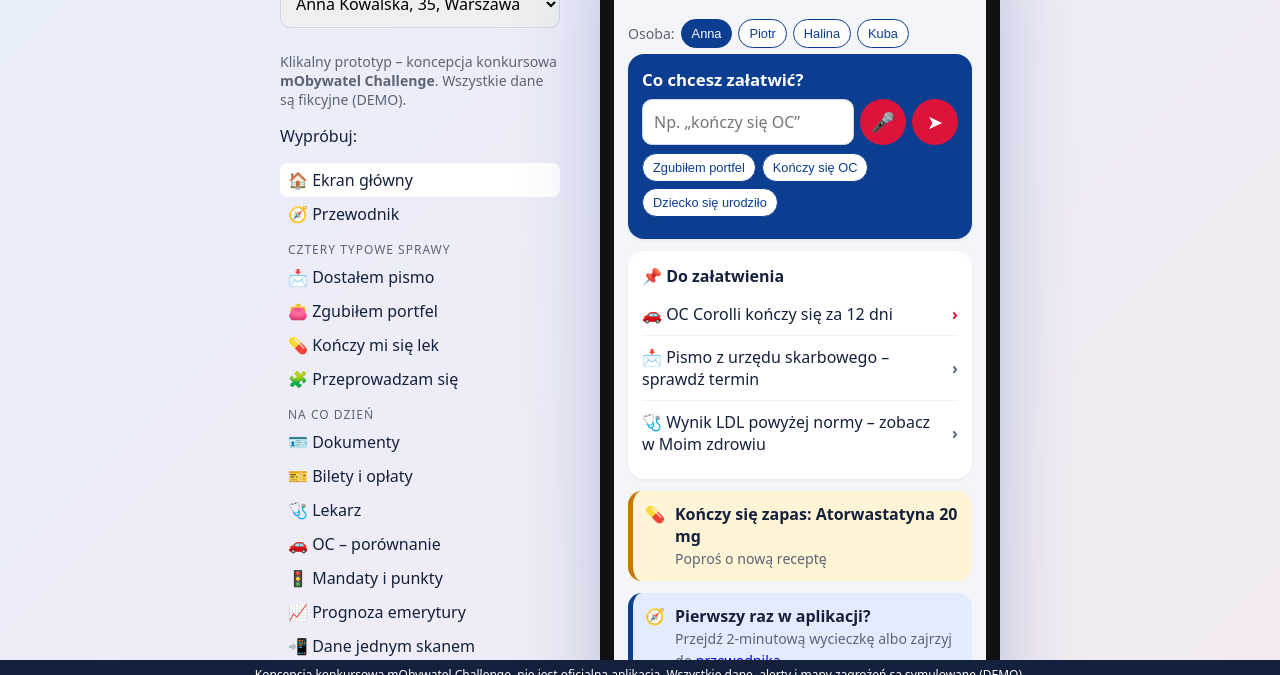
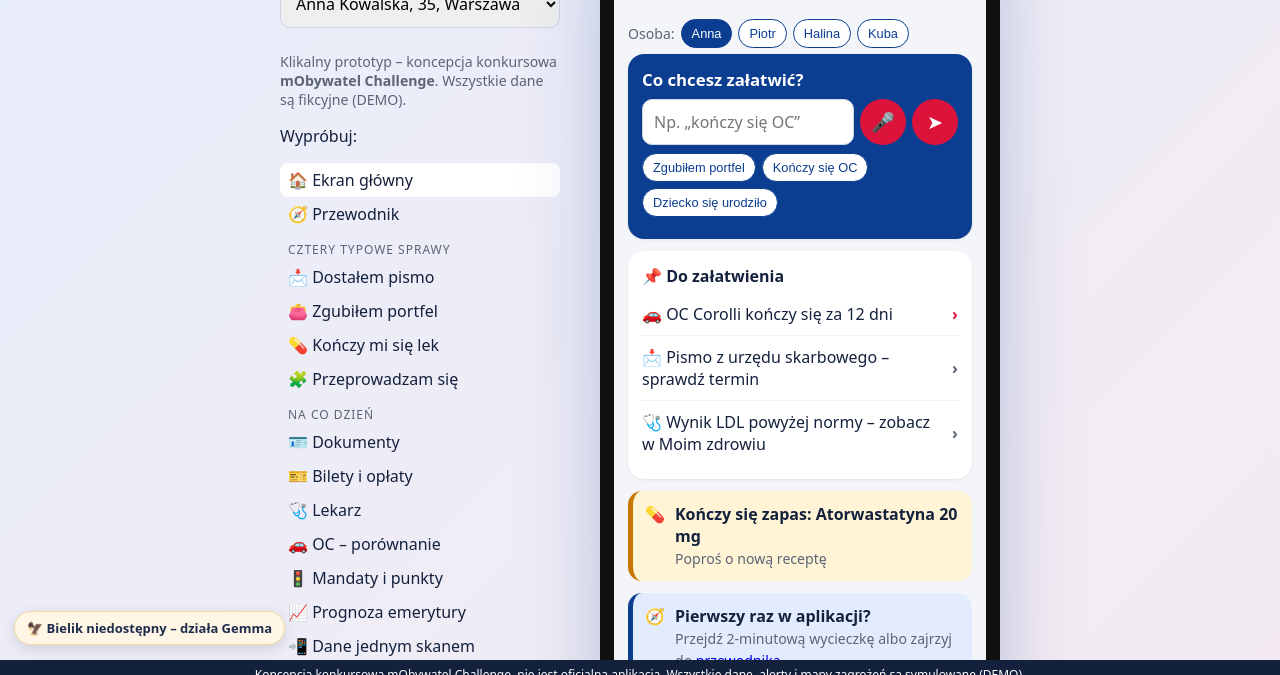
Before and after one commit to tomaszkrawczyk-cmd/mobywatel-koncepcja, a plain HTML site: page index.html in a window 1280 px wide. Shown: the part 111-786 px from the top of the page. Drawn offline with nearby package versions, Linux system fonts and the light colour scheme.

Commit message:
v15: Bielik 1.5B pobiera się sam w tle (Web Worker, pamięć podręczna przeglądarki) na komputerach z WebGPU/≥4 GB RAM; pigułka postępu; po pobraniu przejmuje rozmowę (chyba że wybrano inny model); ?bielik=1/0; limit 20 s i awaryjnie Gemma → reguły; prompt z faktami; przycisk usługi przy odpowiedzi; dokumentacja

```diff
--- a/index.html
+++ b/index.html
@@ -55,4 +55,4 @@
 <script src="qrcode.js"></script><script src="app.js"></script>
 <script src="v3.js"></script>
 <script src="v4.js"></script>
-<script src="v5.js"></script><script src="v6.js"></script><script src="v7.js"></script><script src="v8.js"></script><script src="v9.js"></script><script src="v10.js"></script><script src="v11.js"></script><script src="v12.js"></script><script src="v13.js"></script><script src="v14.js"></script></body></html>
+<script src="v5.js"></script><script src="v6.js"></script><script src="v7.js"></script><script src="v8.js"></script><script src="v9.js"></script><script src="v10.js"></script><script src="v11.js"></script><script src="v12.js"></script><script src="v13.js"></script><script src="v14.js"></script><script src="v15.js"></script></body></html>
--- /dev/null
+++ b/v15.js
@@ -0,0 +1,50 @@
+// ===== v15: Bielik 1.5B pobiera się sam w tle (Web Worker) i włącza się, gdy jest gotowy =====
+// Tylko na komputerach z WebGPU lub ≥4 GB RAM, bez trybu oszczędzania danych i wolnej sieci. ?bielik=1 wymusza, ?bielik=0 wyłącza.
+(function(){
+S.v15=S.v15||{auto:null,picked:false};const v=S.v15;
+const MID='dx0ne/Bielik-1.5B-v3.0-Instruct-onnx-q4',CDN='https://cdn.jsdelivr.net/npm/@huggingface/transformers@3.7.6';
+const qp=new URLSearchParams(location.search).get('bielik');
+const c=navigator.connection||{};const mobile=/Android|iPhone|iPad|iPod|Mobile|Opera Mini|IEMobile/i.test(navigator.userAgent);
+const mem=navigator.deviceMemory;const eligible=!mobile&&!c.saveData&&!/(^|-)(2g|3g)$/.test(c.effectiveType||'')&&(!!navigator.gpu||(mem?mem>=4:false));
+const autoOn=()=>qp=='1'?true:qp=='0'?false:(v.auto==null?eligible:!!v.auto&&!mobile);
+const SYS='Jesteś asystentem aplikacji mObywatel (prototyp konkursowy, dane fikcyjne). Odpowiadasz po polsku, prosto, najwyżej 3 zdania. Nie udzielasz porad prawnych ani medycznych. Nie wymyślasz przepisów, kwot ani terminów – gdy nie masz pewności, napisz „sprawdź w usłudze lub w urzędzie”. Niczego nie wykonujesz sam. Pewne fakty: wydanie dowodu osobistego jest bezpłatne; wniosek o dowód można złożyć w dowolnym urzędzie gminy lub przez internet z profilem zaufanym/podpisem; dowód odbiera się osobiście; utratę dowodu zgłasza się w urzędzie, na policji lub online i dokument jest od razu unieważniony; zastrzeżenie PESEL jest bezpłatne i można je zrobić w aplikacji mObywatel; mDowód w mObywatelu jest ważnym dokumentem tożsamości w Polsce, ale nie za granicą; paszport wymaga opłaty i wizyty w urzędzie; prawo jazdy odbiera się w wydziale komunikacji starostwa; numer alarmowy to 112; całodobowa linia do zastrzegania kart i dokumentów w bankach to 828 828 828.';
+let w=null,state='idle',pct=0,pend={},seq=0;
+function worker(){if(w)return w;const src=`import {pipeline,env} from '${CDN}';env.useBrowserCache=true;env.allowLocalModels=false;let g=null;
+self.onmessage=async e=>{const d=e.data;try{if(d.t=='load'){if(!g){const dev=d.gpu?'webgpu':'wasm';try{g=await pipeline('text-generation','${MID}',{dtype:'q4',device:dev,progress_callback:x=>{if(x.status=='progress'&&/onnx/.test(x.file||''))self.postMessage({t:'p',p:x.progress})}})}catch(err){if(dev!='wasm')g=await pipeline('text-generation','${MID}',{dtype:'q4',device:'wasm'});else throw err}}self.postMessage({t:'ready'})}
+ else if(d.t=='gen'){const o=await g(d.m,{max_new_tokens:d.n||160,do_sample:false});const m=o[0].generated_text;self.postMessage({t:'out',id:d.id,c:Array.isArray(m)?m[m.length-1].content:String(m)})}}catch(err){self.postMessage({t:'err',id:d.id,e:String(err&&err.message||err)})}}`;
+ w=new Worker(URL.createObjectURL(new Blob([src],{type:'text/javascript'})),{type:'module'});
+ w.onmessage=e=>{const d=e.data;if(d.t=='p'){pct=Math.round(d.p||0);pill()}else if(d.t=='ready'){state='ready';pill();onReady()}else if(d.t=='out'||d.t=='err'){const p=pend[d.id];if(p){delete pend[d.id];d.t=='out'?p.ok(d.c):p.no(new Error(d.e))}else if(d.t=='err'&&state=='loading'){state='error';pill();console.warn('v15: Bielik nie załadował się',d.e)}}};
+ w.onerror=e=>{state='error';pill();console.warn('v15: worker',e.message)};return w}
+function start(){if(state=='loading'||state=='ready')return;state='loading';pct=0;pill();try{worker().postMessage({t:'load',gpu:!!navigator.gpu})}catch(e){state='error';pill()}}
+window.v15Start=start;
+function gen(msgs,ms){return new Promise((ok,no)=>{const id=++seq;pend[id]={ok,no};worker().postMessage({t:'gen',id,m:msgs,n:120});setTimeout(()=>{if(pend[id]){delete pend[id];no(new Error('ponad '+ms/1000+' s'))}},ms)})}
+function onReady(){if(!v.picked&&S.v14&&S.v14.model=='gemma'){S.v14.model='local';save();toast('🦅 Bielik gotowy – asystent działa teraz na polskim modelu, lokalnie');try{v14Re()}catch(e){}
+  const p=document.getElementById('v14p');if(p)p.remove();}else toast('🦅 Bielik pobrany – możesz go wybrać w ustawieniach Modelu AI')}
+// ---- pigułka postępu ----
+function pill(){let e=document.getElementById('v15pill');if(state=='idle'){e&&e.remove();return}
+ if(!e){e=document.createElement('a');e.id='v15pill';e.href='#/ai';document.body.appendChild(e)}
+ e.className='v15pill '+state;e.textContent=state=='loading'?(pct?'🦅 Bielik pobiera się w tle '+pct+'%':'🦅 Bielik przygotowuje się w tle…'):state=='ready'?'🦅 Bielik gotowy (lokalnie)':'🦅 Bielik niedostępny – działa Gemma';
+ if(state!='loading')setTimeout(()=>{if(e.isConnected&&state!='loading')e.classList.add('hide')},6000)}
+// ---- wywołanie: Bielik z limitem 20 s, potem Gemma/reguły (przez v14) ----
+window.v14Set&&(()=>{const _s=window.v14Set;window.v14Set=function(k){v.picked=true;save();return _s(k)}})();
+const _call=aiCall;
+aiCall=async function(task,p){if(!(S.v14&&S.v14.model=='local'))return _call(task,p);
+ if(state=='ready'){try{const q=task=='chat'?String(p.pytanie||''):String(p.tekst||'');const hist=task=='chat'?(p.historia||[]).slice(-4).map(h=>({role:h.k=='u'?'user':'assistant',content:String(h.t||'')})):[];
+   const t=(await gen([{role:'system',content:SYS},...hist,{role:'user',content:q}],20000)).trim();if(!t)throw new Error('pusta odpowiedź');
+   const k=task=='chat'&&p.kandydaci&&p.kandydaci[0];window.v14Last={k:'local',fb:false};return{tekst:t,akcja:k?{typ:'otworz',cel:k.id}:null}}
+  catch(e){console.warn('v15: Bielik – '+e.message+', przełączam na Gemmę')}}
+ const prev=S.v14.model;S.v14.model='gemma';try{const r=await _call(task,p);window.v14Last={k:window.v14Last&&window.v14Last.k=='own'?'own':'gemma',fb:true,err:state=='ready'?'Bielik (lokalny)':'Bielik (jeszcze się pobiera)'};return r}
+ catch(e){window.v14Last={k:'rules',fb:true,err:'żaden model'};throw e}finally{S.v14.model=prev}};
+window.aiCall=aiCall;
+// ---- ustawienie ----
+function card(){return `<div id="v15c" class="card"><h3>🦅 Bielik w tle</h3><label class="chk"><input type="checkbox" ${autoOn()?'checked':''} onchange="S.v15.auto=this.checked;save();if(this.checked)v15Start();v15Re()"> <b>Automatycznie pobieraj Bielika w tle</b></label>
+ <p class="muted">Model (ok. 1,1 GB) pobiera się raz po otwarciu aplikacji, zapisuje w pamięci przeglądarki i przy kolejnych wizytach ładuje się szybko. Gdy jest gotowy, asystent odpowiada polskim modelem <b>na Twoim urządzeniu</b> – do czasu gotowości odpowiada Gemma. ${eligible?'To urządzenie spełnia wymagania.':'To urządzenie nie spełnia wymagań automatycznego pobierania (telefon, słabsza sieć, tryb oszczędzania danych lub mało pamięci) – możesz włączyć ręcznie.'}${qp?` Adres strony wymusza: <code>?bielik=${esc(qp)}</code>.`:''}</p>
+ <p class="muted">Stan: <b>${{idle:'nie pobrano',loading:'pobieranie '+pct+'%',ready:'gotowy',error:'błąd – działa Gemma'}[state]}</b> ${state!='loading'&&state!='ready'?'<button class="btn small" onclick="v15Start();v15Re()">Pobierz teraz</button>':''}</p></div>`}
+window.v15Re=function(){const e=document.getElementById('v15c');if(e)e.outerHTML=card()};
+function inject(){const h=(app.querySelector('.top h2')||{}).textContent||'';const sc=app.querySelector('.scroll');if(!sc)return;
+ if(/Asystent AI/.test(h)&&!sc.querySelector('#v15c')){const a=sc.querySelector('#v14c');a?a.insertAdjacentHTML('afterend',card()):sc.insertAdjacentHTML('afterbegin',card())}}
+new MutationObserver(()=>inject()).observe(app,{childList:true});inject();
+setInterval(()=>{if(state=='loading'&&document.getElementById('v15c'))v15Re()},3000);
+const st=document.createElement('style');st.textContent=`.v15pill{position:fixed;left:14px;bottom:44px;z-index:9999;padding:7px 12px;border-radius:999px;background:#fff;color:#1f2d4d;border:1px solid #cdd9f5;box-shadow:0 4px 14px rgba(0,0,0,.12);font:600 13px system-ui,sans-serif;text-decoration:none;transition:opacity .6s}.v15pill.ready{background:#eaf7ee;border-color:#b5e0c2;color:#1a7f37}.v15pill.error{background:#fff6e5;border-color:#f3d9a4}.v15pill.hide{opacity:0;pointer-events:none}`;document.head.appendChild(st);
+if(autoOn()){const go=()=>start();('requestIdleCallback' in window)?requestIdleCallback(()=>setTimeout(go,1500),{timeout:5000}):setTimeout(go,3000)}
+})();
```
Also changed, not shown: 2 other files.
